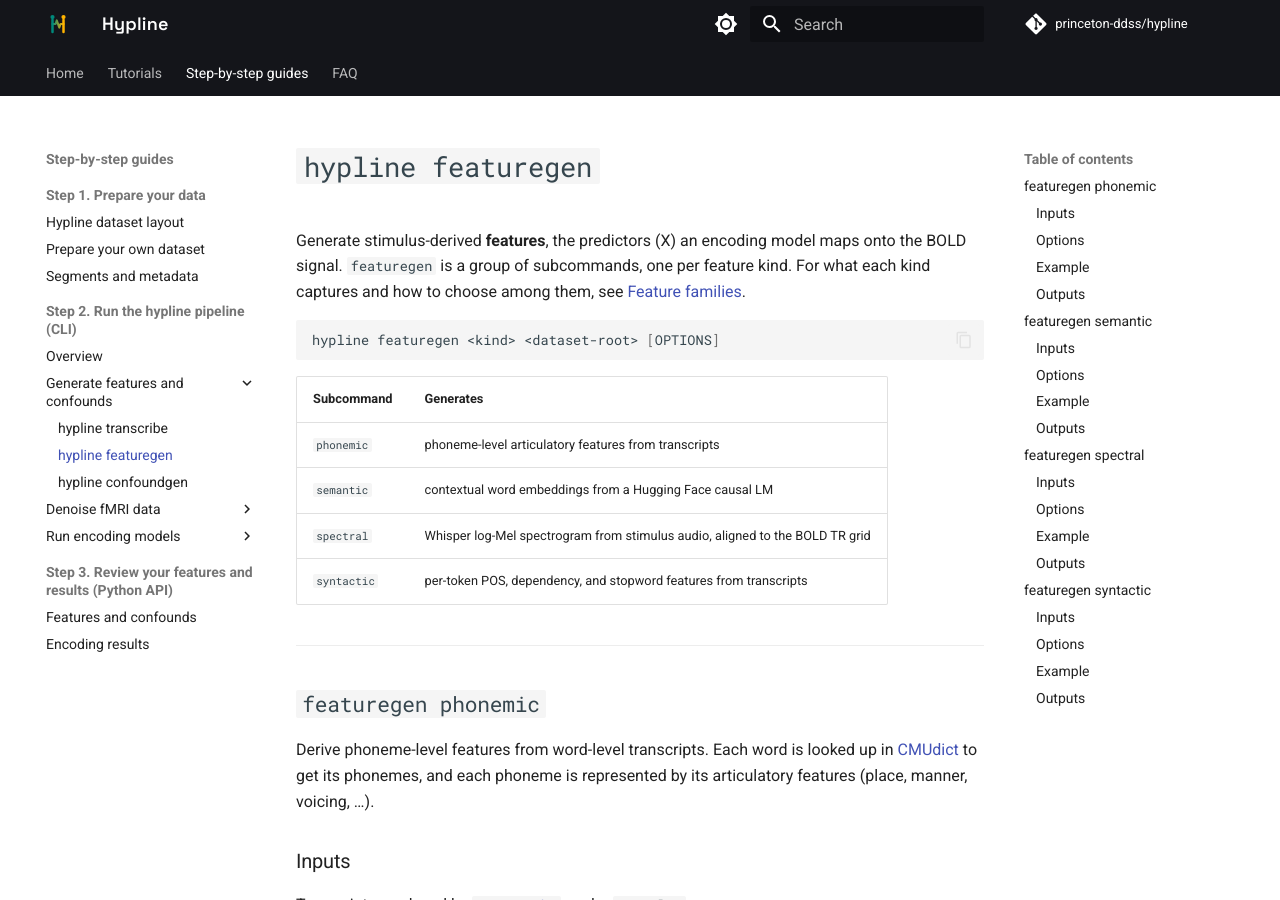
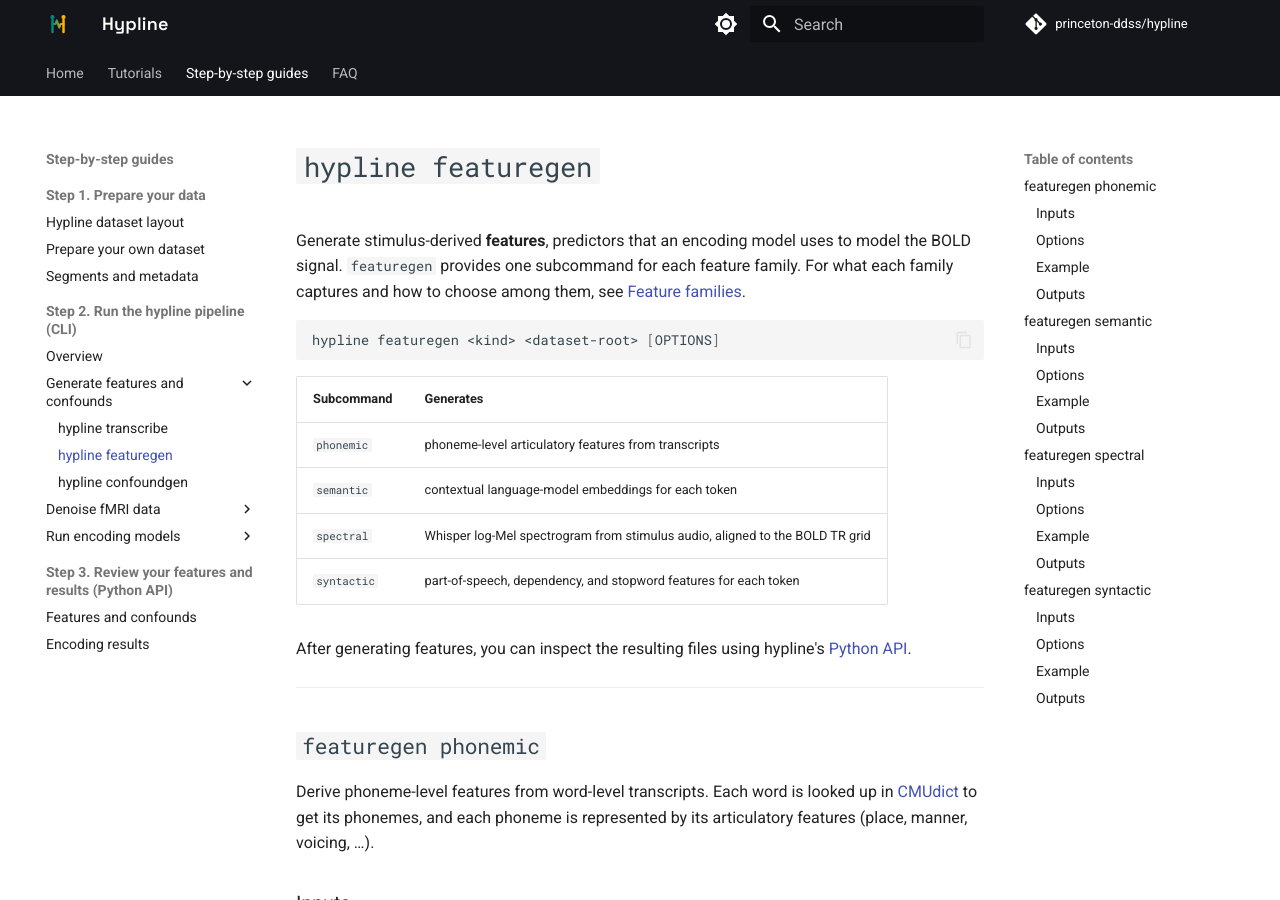
Before and after one commit to princeton-ddss/hypline, an MkDocs documentation site: the page built from docs/mkdocs/step-by-step/featuregen.md, in a window 1280 px wide and 900 px high. Built offline with MkDocs 1.6.1 and Material for MkDocs 9.7.7, drawn with Linux system fonts in a browser that asks for light colours; comment, search, counter and statistics services are not loaded; the version menu is left out.

Commit message:
Revise featuregen documentation for clarity
Updated descriptions for feature generation commands and clarified the output format.

````diff
--- a/docs/mkdocs/step-by-step/featuregen.md
+++ b/docs/mkdocs/step-by-step/featuregen.md
@@ -1,8 +1,8 @@
 # `hypline featuregen`
 
-Generate stimulus-derived **features**, the predictors (X) an encoding model
-maps onto the BOLD signal. `featuregen` is a group of subcommands, one per
-feature kind. For what each kind captures and how to choose among them, see
+Generate stimulus-derived **features**, predictors that an encoding model
+uses to model the BOLD signal. `featuregen` provides one subcommand for each
+feature family. For what each family captures and how to choose among them, see
 [Feature families](../FAQ/feature-families.md).
 
 ```bash
@@ -12,9 +12,11 @@ hypline featuregen <kind> <dataset-root> [OPTIONS]
 | Subcommand | Generates                                            |
 | ---------- | ---------------------------------------------------- |
 | `phonemic` | phoneme-level articulatory features from transcripts |
-| `semantic` | contextual word embeddings from a Hugging Face causal LM |
+| `semantic` | contextual language-model embeddings for each token |
 | `spectral` | Whisper log-Mel spectrogram from stimulus audio, aligned to the BOLD TR grid |
-| `syntactic` | per-token POS, dependency, and stopword features from transcripts |
+| `syntactic` | part-of-speech, dependency, and stopword features for each token |
+
+After generating features, you can inspect the resulting files using hypline's [Python API](python-api.md).
 
 ---
 
@@ -322,7 +324,7 @@ A syntactic feature file per transcript, tagged `feat-syntactic`, under
 
 A `--desc` label lands as `desc-<label>` in its own subdirectory
 (`syntactic-<label>/`). See
-[Hypline dataset layout](layout.md#variants-with-desc).
+[Hypline dataset layout](layout.md#desc-variants).
 
 !!! note "Feature file format"
 
````
